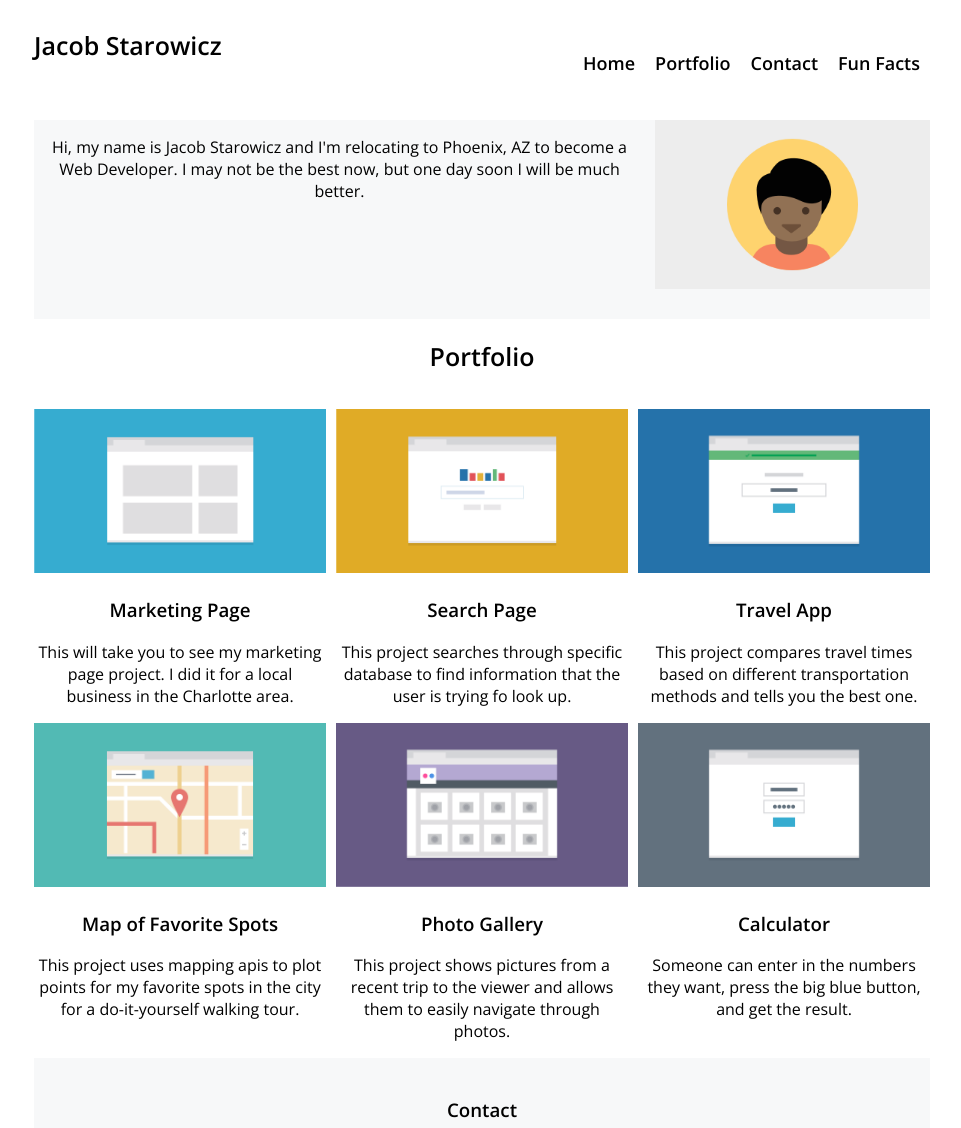
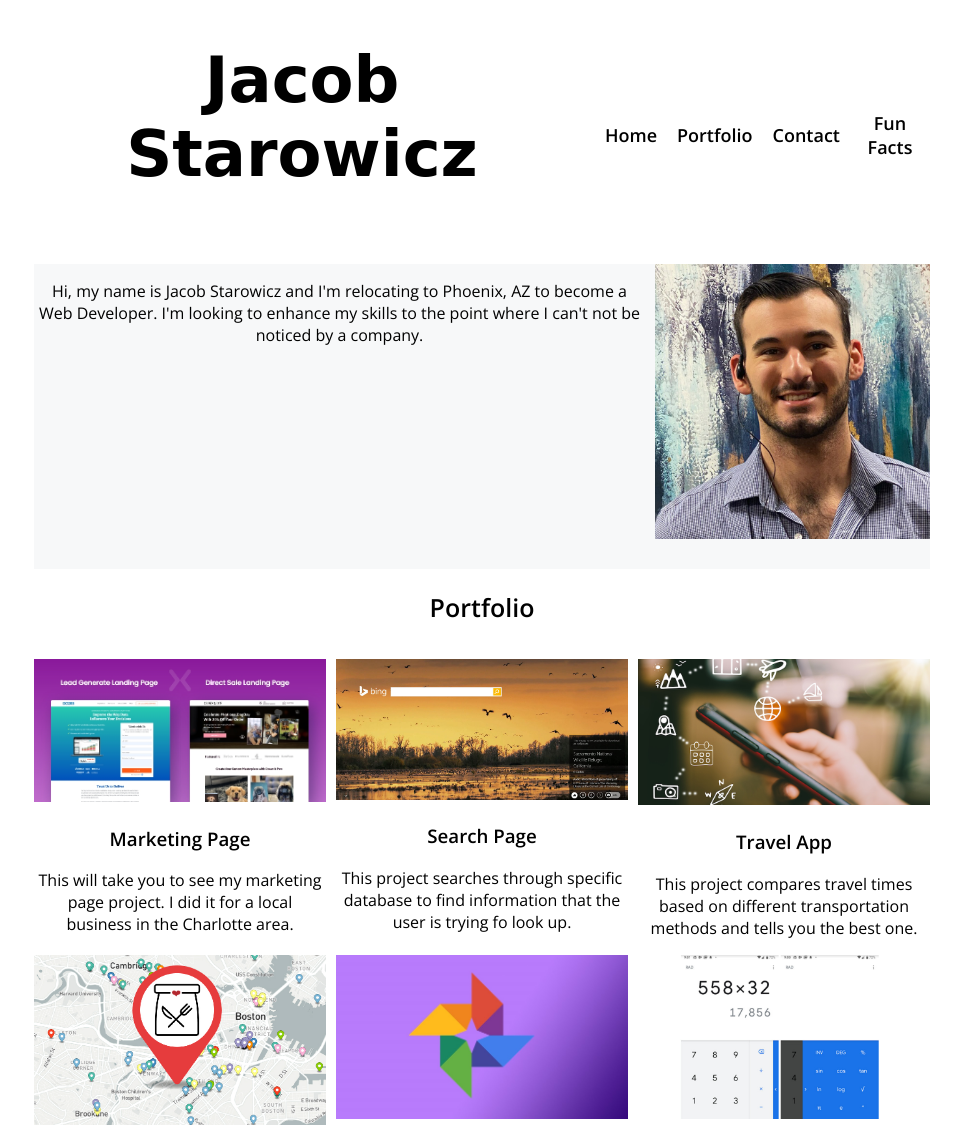
Before and after one commit to jakeisadev/Responsive-Site, a plain HTML site: page index.html in a window 1280 px wide. Shown: the top 1128 px of the page, without its empty margins (158-1119 px from the left). Drawn offline with nearby package versions, Linux system fonts and the light colour scheme; a web font is replaced by a local one.

Commit message:
Exceeds expectations edits

```diff
--- a/index.html
+++ b/index.html
@@ -9,6 +9,12 @@
     <link rel="preconnect" href="https://fonts.gstatic.com" crossorigin />
     <link
       href="https://fonts.googleapis.com/css2?family=Comfortaa:wght@700&family=Lora:ital@0;1&family=Open+Sans:wght@300;400;600&family=PT+Serif:ital,wght@0,400;0,700;1,400&family=Work+Sans:ital,wght@0,300;0,700;1,300&display=swap"
+      rel="stylesheet"
+    />
+    <link rel="preconnect" href="https://fonts.googleapis.com" />
+    <link rel="preconnect" href="https://fonts.gstatic.com" crossorigin />
+    <link
+      href="https://fonts.googleapis.com/css2?family=Luxurious+Script&display=swap"
       rel="stylesheet"
     />
     <title>Team Treehouse Project 2</title>
@@ -27,22 +33,19 @@
         </nav>
       </div>
       <div class="background">
-        <img
-          src="images/responsive-layout-profile.png"
-          alt="Responsive Layout Profile Picture"
-        />
+        <img src="images/23jake.jpg" alt="Responsive Layout Profile Picture" />
 
         <p>
           Hi, my name is Jacob Starowicz and I'm relocating to Phoenix, AZ to
-          become a Web Developer. I may not be the best now, but one day soon I
-          will be much better.
+          become a Web Developer. I'm looking to enhance my skills to the point
+          where I can't not be noticed by a company.
         </p>
       </div>
       <div class="content-wrapper">
         <h2 id="portfolio">Portfolio</h2>
         <div class="container">
           <div class="items">
-            <img src="images/portfolio-1.png" alt="Marketing Page" />
+            <img src="images/marketingpage.jpg" alt="Marketing Page" />
             <h3>Marketing Page</h3>
             <p>
               This will take you to see my marketing page project. I did it for
@@ -50,7 +53,7 @@
             </p>
           </div>
           <div class="items">
-            <img src="images/portfolio-2.png" alt="Search Page" />
+            <img src="images/binghomepage.jpg" alt="Search Page" />
             <h3>Search Page</h3>
             <p>
               This project searches through specific database to find
@@ -58,7 +61,7 @@
             </p>
           </div>
           <div class="items">
-            <img src="images/portfolio-3.png" alt="Travel App" />
+            <img src="images/travelapp.jpeg" alt="Travel App" />
             <h3>Travel App</h3>
             <p>
               This project compares travel times based on different
@@ -66,7 +69,7 @@
             </p>
           </div>
           <div class="items">
-            <img src="images/portfolio-4.png" alt="Map of Favorite Spots" />
+            <img src="images/favoritespots.jpg" alt="Map of Favorite Spots" />
             <h3>Map of Favorite Spots</h3>
             <p>
               This project uses mapping apis to plot points for my favorite
@@ -74,7 +77,7 @@
             </p>
           </div>
           <div class="items">
-            <img src="images/portfolio-5.png" alt="Photo Gallery" />
+            <img src="images/galleryapp.jpg" alt="Photo Gallery" />
             <h3>Photo Gallery</h3>
             <p>
               This project shows pictures from a recent trip to the viewer and
@@ -82,13 +85,21 @@
             </p>
           </div>
           <div class="items">
-            <img src="images/portfolio-6.png" alt="Calculator" />
+            <img src="images/calculatorapp.jpg" alt="Calculator" />
             <h3>Calculator</h3>
             <p>
               Someone can enter in the numbers they want, press the big blue
               button, and get the result.
             </p>
           </div>
+        </div>
+        <div class="fact-container">
+          <h2 id="fun-facts">Fun Facts</h2>
+          <ul>
+            <li>I am a member of the North Carolina Air National Guard</li>
+            <li>I was personally tutored by two zen masters</li>
+            <li>I can deadlift 315 lbs. for reps</li>
+          </ul>
         </div>
         <!--</div>-->
         <div class="footer">
--- a/styles.css
+++ b/styles.css
@@ -23,6 +23,16 @@ img {
   padding-right: 10px;
 }
 
+a {
+  color: black;
+  text-decoration: none;
+}
+
+a:hover {
+  color: orange;
+  text-decoration: 2px solid orange underline;
+}
+
 ul {
   list-style: none;
   font-weight: 600;
@@ -33,17 +43,18 @@ ul a {
   text-decoration: none;
 }
 
+ul .list-color {
+  color: black;
+}
+
 li {
   padding: 20px;
   font-size: 18px;
 }
 
-a:hover {
-  color: blue;
-}
-
 h1 {
-  font-size: 25px;
+  font-size: 64px;
+  font-family: "Luxurious Script", cursive;
 }
 
 h2 {
@@ -51,8 +62,13 @@ h2 {
   padding-bottom: 5px;
 }
 
-a {
-  color: black;
+.fact-container {
+  margin: 0 auto;
+}
+
+.fact-container ul .none {
+  list-style-type: disc;
+  color: blue;
   text-decoration: none;
 }
 
```
Also changed, not shown: images/23jake.jpg (added), images/binghomepage.jpg (added), images/calculatorapp.jpg (added), images/favoritespots.jpg (added), images/galleryapp.jpg (added), images/marketingpage.jpg (added), images/travelapp.jpeg (added), images/travelapp.png (added).
